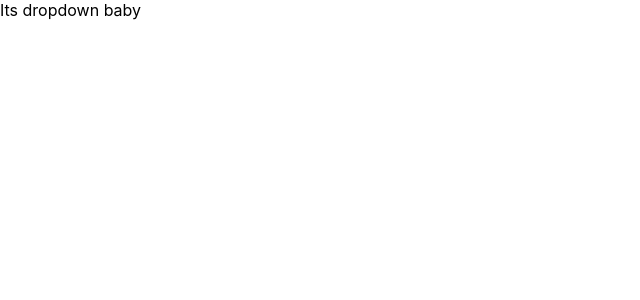
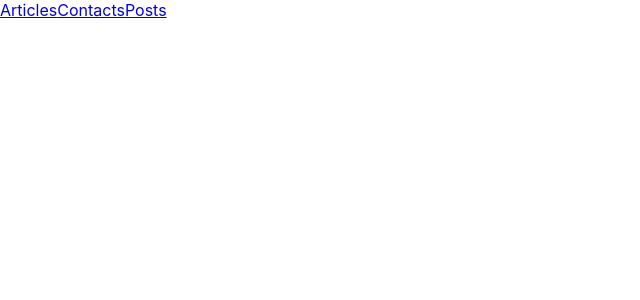
Before and after one commit to Turzhanskyi/React_for_beginners, a React (Create React App) app: page / in a window 1280 px wide. Shown: the top 300 px of the page, without its empty margins (0-640 px from the left). Built offline with nearby package versions, Linux system fonts and the light colour scheme.

Commit message:
#3 React - передача даних масиву з батьківського комонента до чайлд за допомогою props

```diff
--- a/src/App.js
+++ b/src/App.js
@@ -1,12 +1,27 @@
 import React, { Component } from 'react';
 
-import Dropdown from './Dropdown.js';
+import Header from './Header';
+
+const menu = [
+    {
+        link: '/articles',
+        label: 'Articles'
+    },
+    {
+        link: '/contacts',
+        label: 'Contacts'
+    },
+    {
+        link: '/posts',
+        label: 'Posts'
+    }
+];
 
 class App extends Component {
   render() {
     return (
         <div>
-          <Dropdown />
+          <Header items={menu}/>
         </div>
     );
   }
--- /dev/null
+++ b/src/Header.js
@@ -0,0 +1,16 @@
+import React, { Component } from 'react';
+
+class Header extends Component {
+    render() {
+        console.log('items', this.props.items);
+        return (
+            <div>
+                {this.props.items.map((item, index) =>
+                    <a href={item.link} key={index}>{item.label}</a>
+                )}
+            </div>
+        );
+    }
+}
+
+export default Header;
```
